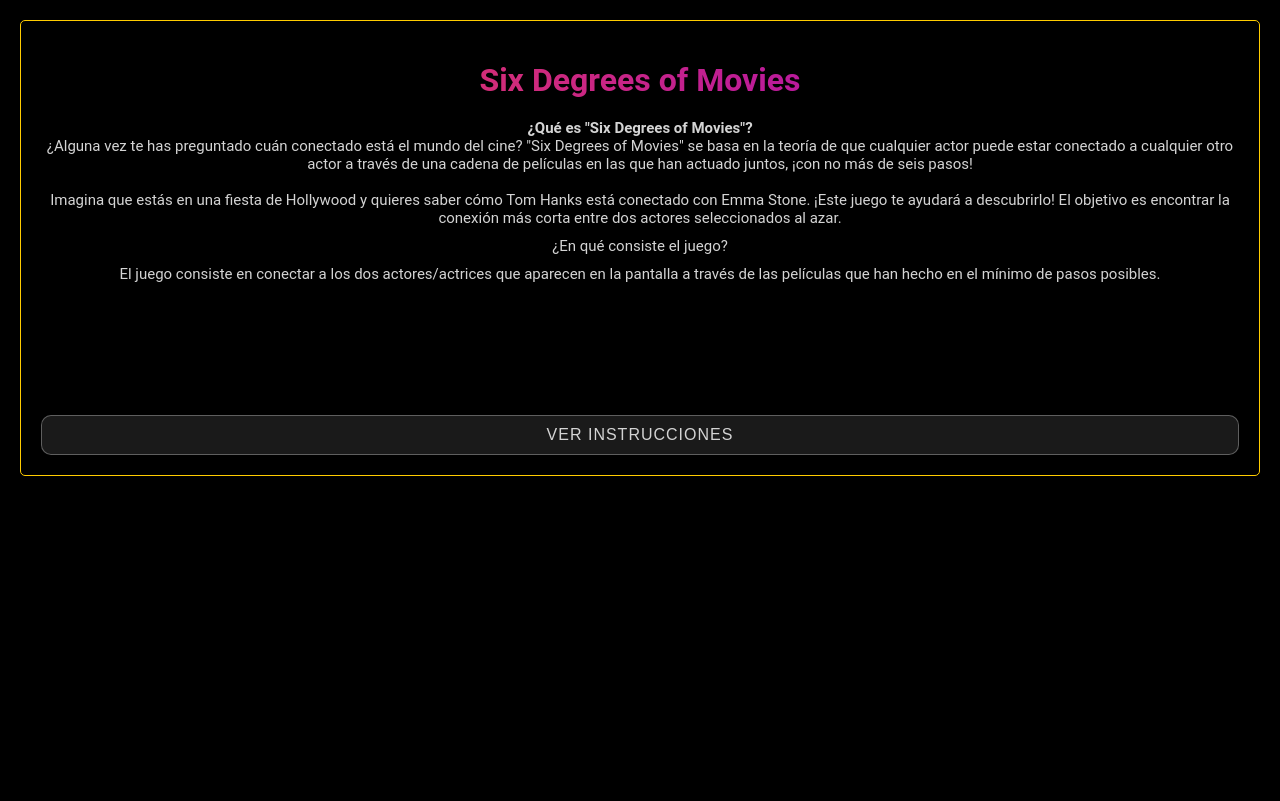
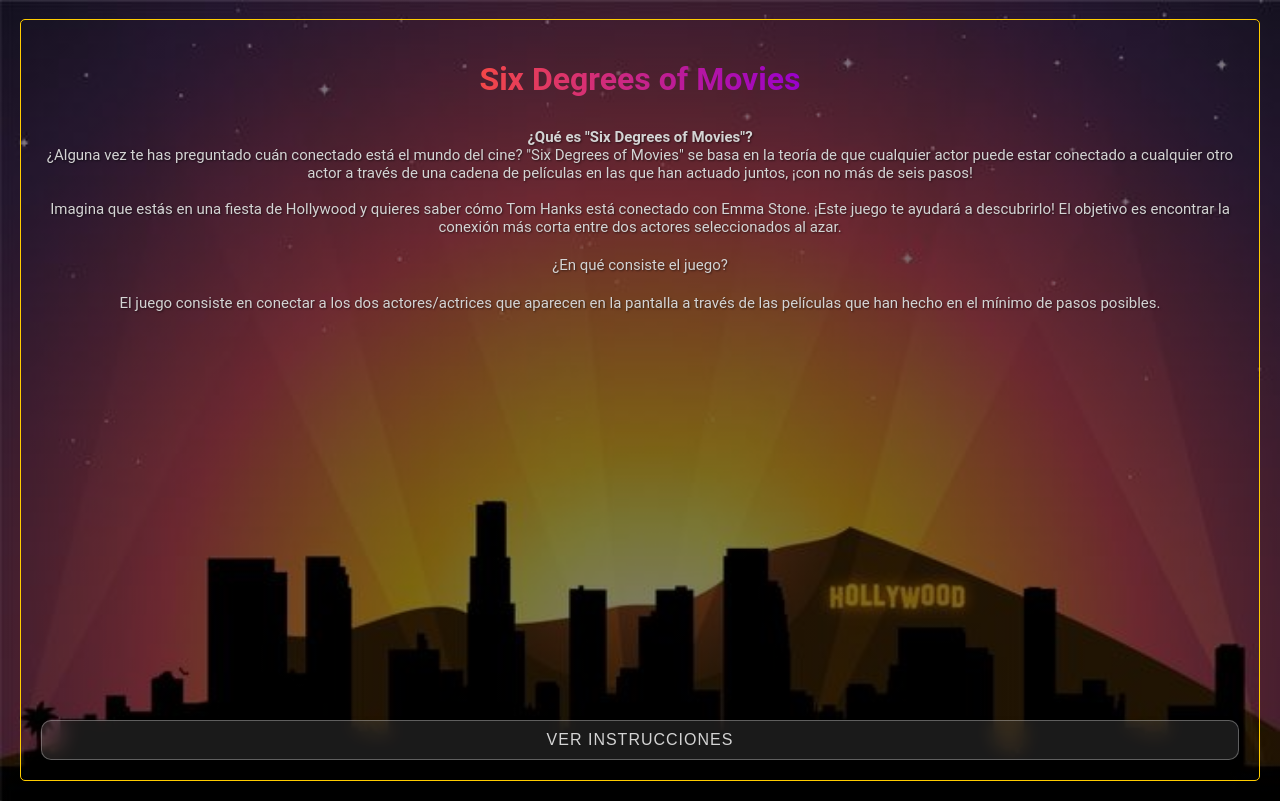
Before and after one commit to NerinaHctz/six-degrees-of-movies, a React (Vite) app: page / in a window 1280 px wide. Built offline with nearby package versions, Linux system fonts and the light colour scheme; no server answers.

Commit message:
Implement styles for gamedescription and instructions components

```diff
--- a/src/components/GameBoard.jsx
+++ b/src/components/GameBoard.jsx
@@ -33,18 +33,21 @@
     if (gameOver || score <= 0) return <GameResult success={nexusFound} score={score} selectedMovie={selectedMovies[0]} actorsInMovie={actorsInMovie} />
 
 
-    return <Container className='game-board'>
+    return <Container className='game-page'>
+        <Container className='game-board'>
             <Title level={1} className='game-title'>Six Degrees of Movies</Title>
             <Container className='instruction-container'>
                 <Title level={2}>Tira los dados para que aparezcan los actores</Title>
+                <Button className={`dice-button ${isRolling ? 'rolling' : ''}`} onClick={fetchRandomActors}>
+                    <img src='/icon/dados.png' alt='Obtener Actores Aleatorios' />
+                </Button>
                 <Container className='instruction-container'>
-                <Button className='help-button' onClick={toggleInstructions}>Ayuda</Button>
+                    <Button className='help-button' onClick={toggleInstructions}>
+                        <img src="/icon/help.png" alt="Ayuda" />
+                    </Button>
                     {showInstructions && <Instructions />}
                 </Container>
             </Container>
-        <Button className={`dice-button ${isRolling ? 'rolling' : ''}`} onClick={fetchRandomActors}>
-            <img src='/icon/dados.png' alt='Obtener Actores Aleatorios' />
-        </Button>
             <Container className='subtitle-container'>
                 <Title level={2}>Actores seleccionados</Title>
                 <Container className='score'>
@@ -82,6 +85,7 @@
             )}
 
         </Container>
+    </Container>
 }
 
 export default GameBoard
--- a/src/components/GameDescription.jsx
+++ b/src/components/GameDescription.jsx
@@ -2,19 +2,20 @@
 import Container from './common/Container'
 import Title from './common/Title'
 import Button from './common/Button'
+import Paragraph from './common/Paragraph'
 import '../styles/GameDescription.scss'
 
 const GameDescription = ({ onShowInstructions }) => {
     return <Container className='game-description'>
         <Title level={1} className='game-title'>Six Degrees of Movies</Title>
-        <p>
+        <Paragraph>
             <strong>¿Qué es "Six Degrees of Movies"?</strong><br />
             ¿Alguna vez te has preguntado cuán conectado está el mundo del cine? "Six Degrees of Movies" se basa en la teoría de que cualquier actor puede estar conectado a cualquier otro actor a través de una cadena de películas en las que han actuado juntos, ¡con no más de seis pasos!
             <br /><br />
             Imagina que estás en una fiesta de Hollywood y quieres saber cómo Tom Hanks está conectado con Emma Stone. ¡Este juego te ayudará a descubrirlo! El objetivo es encontrar la conexión más corta entre dos actores seleccionados al azar.
-        </p>
-        <p>¿En qué consiste el juego?</p>
-        <p>El juego consiste en conectar a los dos actores/actrices que aparecen en la pantalla a través de las películas que han hecho en el mínimo de pasos posibles.</p>
+        </Paragraph>
+        <Paragraph>¿En qué consiste el juego?</Paragraph>
+        <Paragraph>El juego consiste en conectar a los dos actores/actrices que aparecen en la pantalla a través de las películas que han hecho en el mínimo de pasos posibles.</Paragraph>
         <Button onClick={onShowInstructions}>Ver instrucciones</Button>
     </Container>
 }
--- a/src/components/GameResult.jsx
+++ b/src/components/GameResult.jsx
@@ -1,5 +1,6 @@
 import React from 'react'
 import Container from './common/Container'
+import Paragraph from './common/Paragraph'
 import Title from './common/Title'
 import MovieCard from './MovieCard'
 import '../styles/GameResult.scss'
@@ -9,9 +10,9 @@
         <Title level={2}>{success ? '¡Ganaste!' : 'Juego Terminado'}</Title>
         {success ? (
             <Container>
-                <p>Puntuación: {score}</p>
+                <Paragraph>Puntuación: {score}</Paragraph>
                 {score >= 94 && (
-                    <p>¡Felicidades! Encontraste al actor en menos de seis pasos. ¡Eres un maestro del juego "Six Degrees of Movies"!</p>
+                    <Paragraph>¡Felicidades! Encontraste al actor en menos de seis pasos. ¡Eres un maestro del juego "Six Degrees of Movies"!</Paragraph>
                 )}
                 {selectedMovie && (
                     <Container className='selected-movie'>
@@ -25,7 +26,7 @@
                 )}
             </Container>
         ) : (
-            <p>Puntuación agotada.</p>
+            <Paragraph>Puntuación agotada.</Paragraph>
         )}
     </Container>
 }
--- a/src/components/Instructions.jsx
+++ b/src/components/Instructions.jsx
@@ -6,7 +6,7 @@
 
 const Instructions = ({ onStart }) => {
     return <Container className='instructions'>
-        <Title level={2}>Instrucciones</Title>
+        <Title className='instructions-title' level={2}>Instrucciones</Title>
         <ul>
             <li>Haz clic en los dados para seleccionar dos actores al azar.</li>
             <li>Pulsa en el actor de la izquierda para ver las películas en las que aparece.</li>
--- a/src/components/common/Button.scss
+++ b/src/components/common/Button.scss
@@ -21,7 +21,7 @@
     box-shadow: 0 4px 8px $button-box-shadow-color;
     text-transform: uppercase;
     letter-spacing: 1px;
-    margin-top: 122px;
+    margin-top: auto;
     width: 100%;
 
     &:hover {
@@ -45,6 +45,14 @@
 
     &.help-button {
         margin-top: 0;
+        padding: 10px;
+        width: fit-content;
+        height: fit-content;
+
+        img {
+            width: 30px;
+            height: 30px;
+        }
     }
 
     &.dice-button {
@@ -52,6 +60,8 @@
         border: none;
         cursor: pointer;
         margin-top: 0;
+        backdrop-filter: none;
+        box-shadow: none;
 
         img {
             width: 50px;
@@ -73,3 +83,19 @@
         transform: rotate(360deg);
     }
 }
+
+@media screen and (max-width: 630px) {
+    // .button {
+    //     &.help-button {
+    //         padding: 0;
+    //     }
+    // }
+}
+
+@media screen and (max-width: 430px) {
+    .button {
+        &.instructions-button {
+            margin-top: auto;
+        }
+    }
+}
--- /dev/null
+++ b/src/components/common/Paragraph.jsx
@@ -0,0 +1,10 @@
+import React from 'react'
+import './Paragraph.scss'
+
+const Paragraph = ({ children, className = '' }) => {
+    return <p className={`paragraph ${className}`}>
+        {children}
+    </p>
+}
+
+export default Paragraph
--- /dev/null
+++ b/src/components/common/Paragraph.scss
@@ -0,0 +1,9 @@
+$color-shadow: rgba(0, 0, 0, 0.5);
+$color-paragraph: #D4D4D4;
+
+.paragraph {
+    font-size: 1em;
+    margin: 10px 0;
+    color: $color-paragraph;
+    text-shadow: 1px 1px 2px $color-shadow;
+}
--- a/src/components/common/Title.scss
+++ b/src/components/common/Title.scss
@@ -1,11 +1,16 @@
+$color-background: #000000;
+$color-foreground: #D4D4D4;
+$color-primary: #9900cc;
+$color-secondary: #3A3D41;
+$color-accent: #56d6d6da;
 $color-red: #F44747;
-$color-purple: #9900cc;
+$color-gold: #FFCC00;
 
 .title {
 
 
     &.game-title {
-        background: linear-gradient(to right, $color-red, $color-purple);
+        background: linear-gradient(to right, $color-red, $color-primary);
         -webkit-background-clip: text;
         -webkit-text-fill-color: transparent;
         font-size: 2em;
@@ -13,4 +18,45 @@
         text-align: center;
         margin: 20px 0;
     }
+
+    &.instructions-title {
+        font-size: 1.5em;
+        font-weight: bold;
+        text-align: center;
+        margin: 20px 0;
+    }
 }
+
+@media screen and (max-width: 430px) {
+    .title {
+
+
+        &.game-title {
+            font-size: 1.7em;
+            margin: 10px 0;
+        }
+    }
+
+}
+
+@media screen and (max-width: 370px) {
+    .title {
+
+
+        &.game-title {
+            font-size: 1.5em;
+        }
+    }
+
+}
+
+@media screen and (max-width: 340px) {
+    .title {
+
+
+        &.game-title {
+            font-size: 1.4em;
+        }
+    }
+
+}
--- a/src/styles/App.scss
+++ b/src/styles/App.scss
@@ -7,9 +7,20 @@
 $color-gold: #FFCC00;
 
 body {
-    background-color: $color-background;
+    background: linear-gradient(rgba(0, 0, 0, 0.5), rgba(0, 0, 0, 0.5)), url('/img/hollywood_views.jpg');
+    background-repeat: no-repeat;
+    background-size: cover;
     color: $color-foreground;
     font-family: 'Roboto', sans-serif;
     margin: 0;
     padding: 0;
+    height: 100vh;
 }
+
+#root {
+    display: flex;
+    flex-direction: column;
+    justify-content: center;
+    align-items: center;
+    height: 100%;
+}
--- a/src/styles/GameBoard.scss
+++ b/src/styles/GameBoard.scss
@@ -1,11 +1,33 @@
+$color-background: #000000;
+$color-foreground: #D4D4D4;
+$color-primary: #9900cc;
+$color-secondary: #3A3D41;
+$color-accent: #569CD6;
+$color-red: #F44747;
+$color-gold: #FFCC00;
+
+.game-container {
+    text-align: center;
+    padding: 20px;
+}
+
 .game-board {
+    display: flex;
+    flex-direction: column;
+    align-items: center;
+    height: 90vh;
+    width: 93vw;
     padding: 20px;
+    border: 1px solid #FFCC00;
+    border-radius: 5px;
+    margin: auto;
 }
 
 .instruction-container {
     display: flex;
-    justify-content: space-between;
-    margin-bottom: 20px;
+    justify-content: end;
+    width: 100%;
+    align-items: center;
 }
 
 .actors-container {
--- a/src/styles/GameDescription.scss
+++ b/src/styles/GameDescription.scss
@@ -7,12 +7,15 @@
 $color-gold: #FFCC00;
 
 .game-description {
+    display: flex;
+    flex-direction: column;
+    justify-content: space-between;
+    align-items: center;
+    height: 90vh;
     padding: 20px;
     border: 1px solid $color-gold;
     border-radius: 5px;
-    background-color: $color-background;
-    margin-bottom: 20px;
-    box-shadow: 0 4px 8px rgba(0, 0, 0, 0.2);
+    margin: auto;
 }
 
 .game-description p {
--- a/src/styles/Instructions.scss
+++ b/src/styles/Instructions.scss
@@ -5,16 +5,27 @@
 $color-accent: #569CD6;
 $color-red: #F44747;
 $color-gold: #FFCC00;
+$button-border-color: rgba(255, 255, 255, 0.3);
+$button-background-color: rgba(255, 255, 255, 0.1);
+$button-text-color: #D4D4D4;
+$button-hover-background-color: rgba(255, 255, 255, 0.2);
+$button-active-background-color: rgba(255, 255, 255, 0.3);
+$button-focus-box-shadow-color: rgba(255, 255, 255, 0.3);
+$button-box-shadow-color: rgba(0, 0, 0, 0.2);
+$button-hover-box-shadow-color: rgba(0, 0, 0, 0.3);
+$button-active-box-shadow-color: rgba(0, 0, 0, 0.2);
 
 .instructions {
     display: flex;
     flex-direction: column;
     align-items: center;
-    margin-top: 10px;
+    justify-content: space-between;
+    height: 90vh;
+    margin: auto;
     padding: 10px;
     border: 1px solid $color-gold;
-    background-color: $color-background;
-    border-radius: 5px;
-    width: 94%;
-    max-width: 600px;
+    background-color: $button-background-color;
+    backdrop-filter: blur(10px);
+    box-shadow: 0 4px 8px rgba(0, 0, 0, 0.2);
+    border-radius: 10px;
 }
```
Also changed, not shown: public/icon/help.png (added), public/img/hollywood_views.jpg (added). Lines whose indentation alone changed are shown as unchanged.
